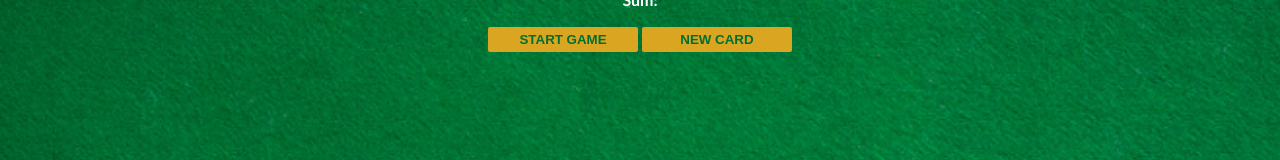
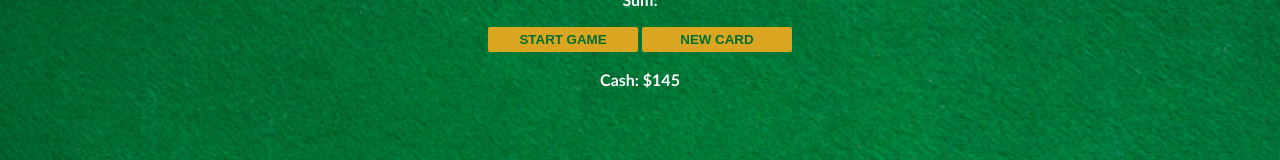
Before and after one commit to tamikazi/Blackjack, a plain HTML site: page index.html in a window 1280 px wide. Shown: the part 148-308 px from the top of the page. Drawn offline with Linux system fonts and the light colour scheme.

Commit message:
added cash object

```diff
--- a/index.html
+++ b/index.html
@@ -9,6 +9,7 @@
         <p id="sum-el">Sum: </p>
         <button id="start" onclick="startGame()">START GAME</button>
         <button id="new-card" onclick="newCard()">NEW CARD</button>
+        <p id="cash-el">Cash: </p>
         <script src="index.js"></script>
     </body>
 </html>
--- a/index.js
+++ b/index.js
@@ -11,6 +11,15 @@ let message = ""
 let messageEl = document.getElementById("message-el")
 let cardsEl = document.getElementById("cards-el")
 let sumEl = document.getElementById("sum-el")
+
+let cash = {
+    name: "Cash",
+    amount: 145
+}
+
+let cashEl = document.getElementById("cash-el")
+
+cashEl.textContent = cash.name + ": $" + cash.amount
 
 function renderGame() {
     cardsEl.textContent = "Cards: "
```
